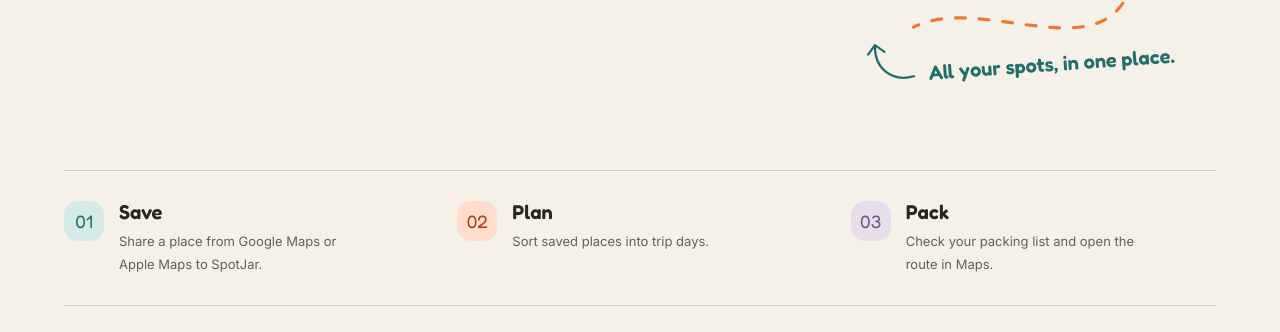
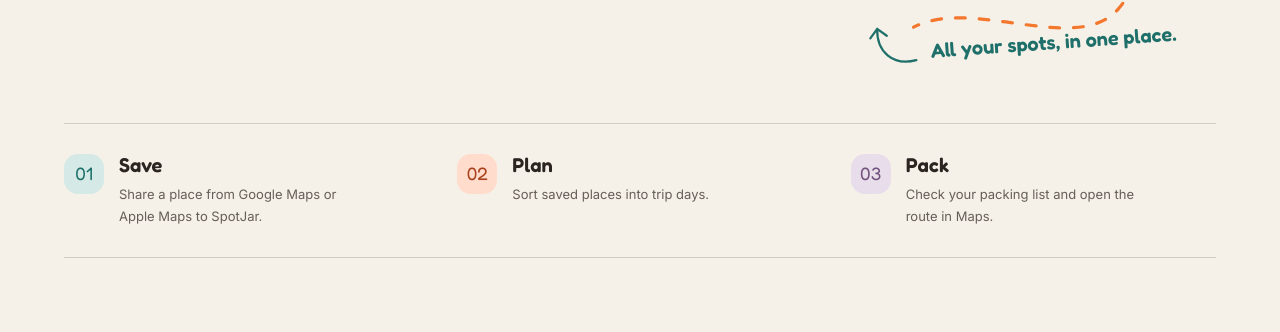
Before and after one commit to SpotJar/Web, a plain HTML site: page index.html in a window 1280 px wide. Shown: the part 765-1097 px from the top of the page. Drawn offline with Linux system fonts and the light colour scheme.

Commit message:
Update hero caption styles for improved layout and visual alignment

```diff
--- a/css/landing.css
+++ b/css/landing.css
@@ -24,9 +24,9 @@ h2 { font-size: clamp(2rem, 3.2vw, 3rem); font-weight: 650; letter-spacing: -.01
 .hero__art::before { content: ''; position: absolute; width: 100%; aspect-ratio: 1; z-index: -2; background: radial-gradient(closest-side, #e7e8da 30%, #e7e8da99 60%, #e7e8da00 100%); pointer-events: none; }
 .hero__jar { width: min(100%, 390px); transform: rotate(7deg); }
 .hero__route { position: absolute; z-index: -1; width: 115%; max-width: none; height: 115%; object-fit: contain; pointer-events: none; }
-.hero__caption { display: flex; align-items: center; gap: .5em; width: 66.6667%; margin-inline-start: 33.3333%; font-family: var(--font-head); color: var(--teal-deep); font-size: min(1.25rem, 3.8cqi); font-weight: 600; line-height: 1.35; white-space: nowrap; transform: rotate(-4deg); }
-.hero__caption::before { content: ''; display: block; flex: 0 0 2.7em; width: 2.7em; aspect-ratio: 72 / 64; background: currentColor; mask: url('../img/doodles/arrow.svg?v=2') center / contain no-repeat; pointer-events: none; transform: translateY(-1.65em); }
-.hero__caption-text { flex: 0 0 auto; transform: translateY(-.86em); }
+.hero__caption { display: flex; align-items: center; gap: .5em; width: 66.6667%; margin-inline-start: 33.3333%; margin-top: -50px; font-family: var(--font-head); color: var(--teal-deep); font-size: min(1.25rem, 3.8cqi); font-weight: 600; line-height: 1.35; white-space: nowrap; transform: rotate(-4deg); }
+.hero__caption::before { content: ''; display: block; flex: 0 0 2.7em; width: 2.7em; aspect-ratio: 72 / 64; background: currentColor; mask: url('../img/doodles/arrow.svg?v=2') center / contain no-repeat; pointer-events: none; }
+.hero__caption-text { flex: 0 0 auto; margin-top: 20px; }
 .journey__steps { display: grid; grid-template-columns: repeat(3, 1fr); gap: 28px; list-style: none; margin: 0; padding: 30px 0; border-block: 1px solid var(--border); }
 .journey__steps li { display: flex; gap: 15px; align-items: flex-start; }
 .journey__number { flex: 0 0 auto; display: grid; place-items: center; width: 40px; height: 40px; border-radius: 14px; background: #d5eae6; color: var(--teal-deep); font-family: var(--font-head); font-size: 1.125rem; }
```
